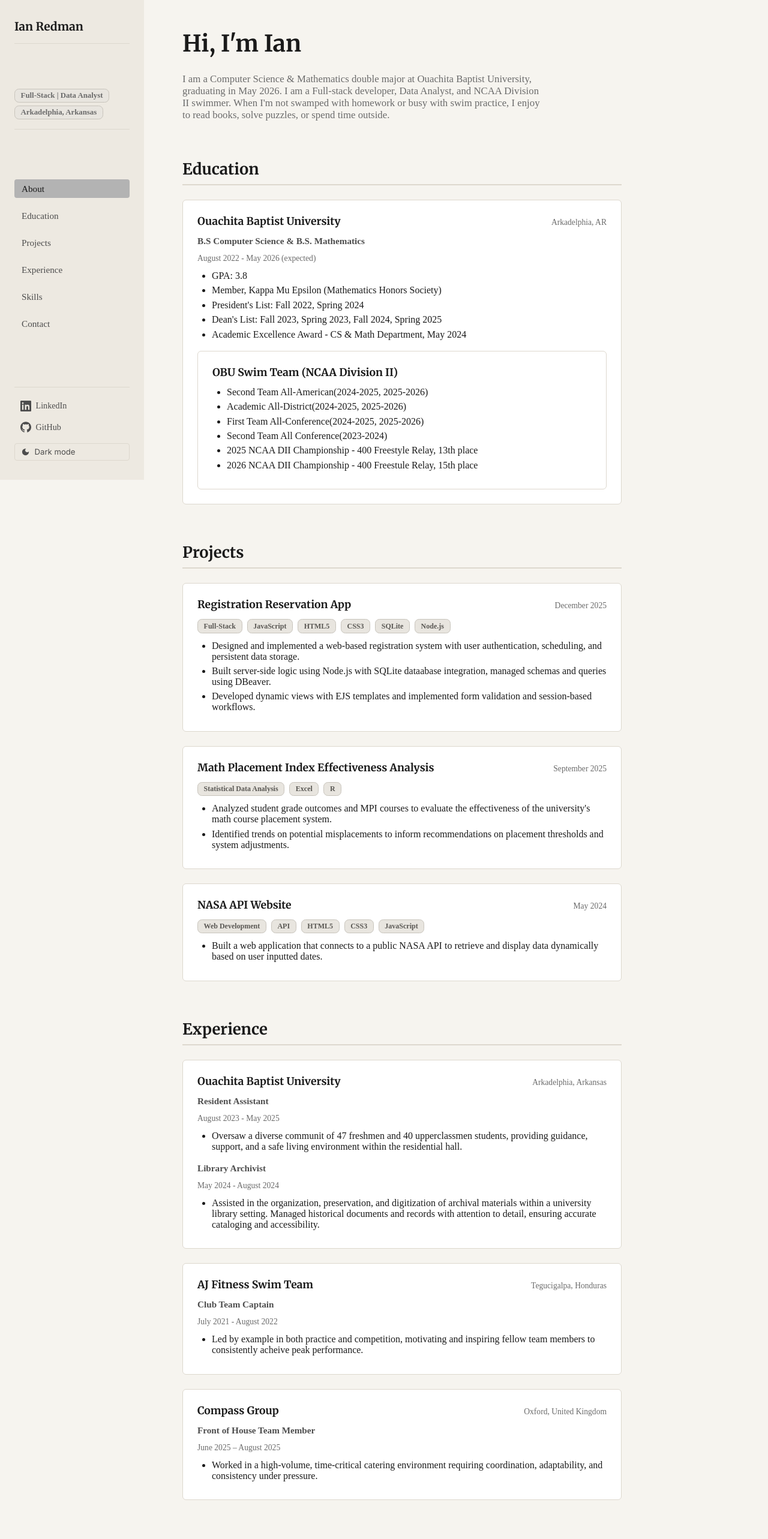
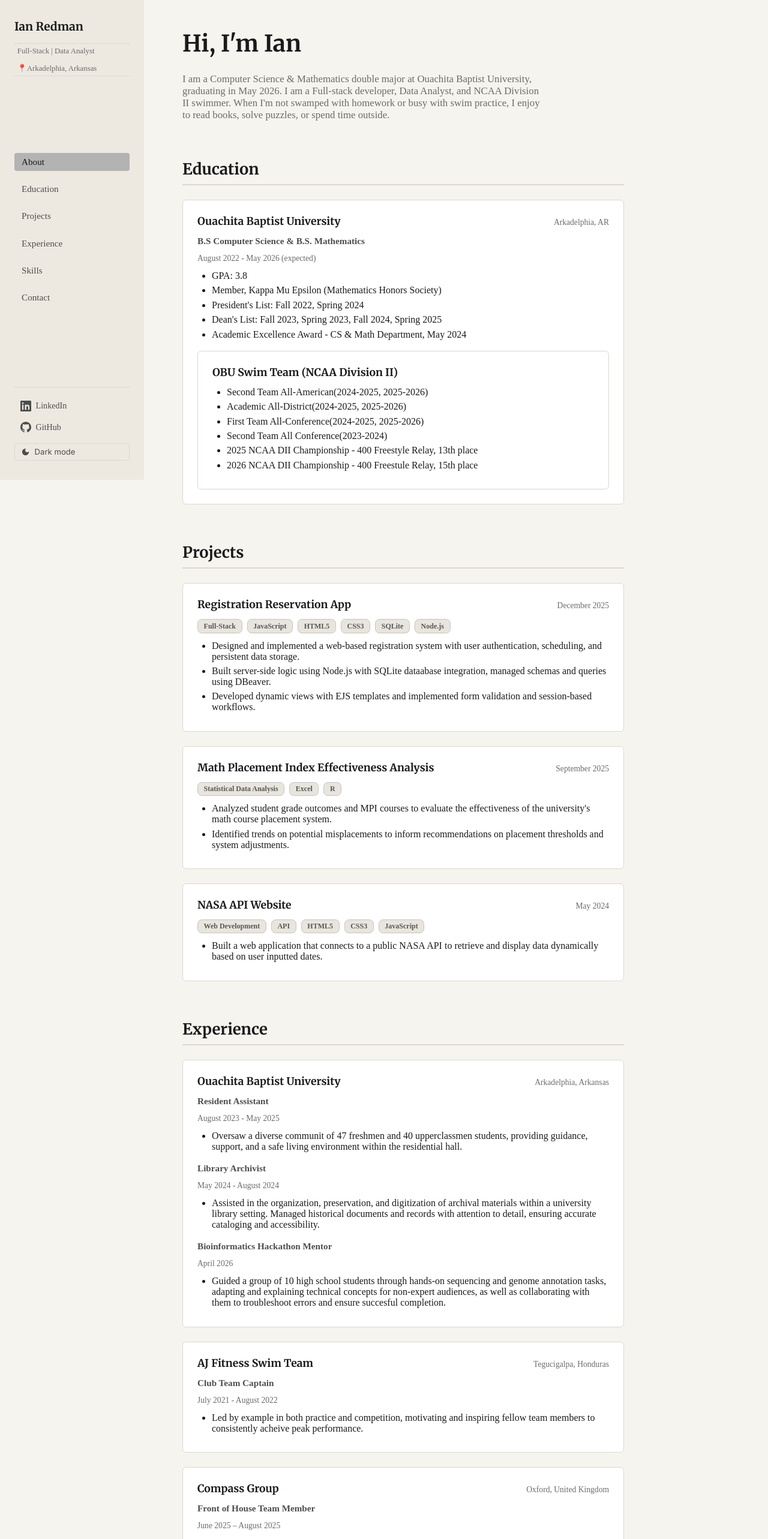
Before and after one commit to ianredmann/resume-website, a React (Vite) app: page / in a window 1280 px wide. Shown: the top 2566 px of the page at 60% size. Built offline with nearby package versions, Linux system fonts and the light colour scheme.

Commit message:
styling changes

```diff
--- a/src/App.css
+++ b/src/App.css
@@ -15,11 +15,19 @@
   left: 0;
   display: flex;
   flex-direction: column;
-  gap: 2rem;
+  gap: 0;
 }
 
+.sidebar-top{
+  display: flex;
+  flex-direction: column;
+  gap: 0.5 rem;
+  padding-bottom: 1.25 rem;
+  border-bottom: 1px solid var(--color-border);
+  margin-bottom: 1.25 rem;
+}
 .sidebar-name {
-  color: white;
+  color: var(--color-text);
   font-family: var(--font-serif);
   font-size: 1.2rem;
   font-weight: 700;
@@ -52,8 +60,8 @@
 
 .content {
   margin-left: 240px;
-  padding: 3rem 4rem;
-  max-width: 860px;
+  padding: 3rem 240px 3rem 4rem;
+  /* max-width: 860px; */
   width: 100%;
   display: flex;
   flex-direction: column;
@@ -277,16 +285,12 @@
 .sidebar-bio {
   display: flex;
   flex-direction: column;
-  gap: 0.3rem;
-  padding-top: 0;
-  padding-bottom: 1rem;
-  border-bottom: 1px solid var(--color-border);
-  margin-top: -0.5rem;
-  align-items: flex-start;
+  gap: 0.2rem;
 }
 
 .sidebar-bio p {
   font-size: 0.8rem;
+  padding: 0.3rem;
   color: var(--color-text-muted);
   margin: 0;
 }
--- a/src/components/Experience.jsx
+++ b/src/components/Experience.jsx
@@ -22,6 +22,15 @@
                     <li>Assisted in the organization, preservation, and digitization of archival
                         materials within a university library setting. Managed historical documents and
                         records with attention to detail, ensuring accurate cataloging and accessibility. </li>
+                </ul>
+
+                <p className="role">Bioinformatics Hackathon Mentor</p>
+                <p className="date">April 2026</p>
+                <ul>
+                    <li>Guided a group of 10 high school students through hands-on sequencing and genome annotation tasks,
+                        adapting and explaining technical concepts for non-expert audiences, as well as collaborating with
+                        them to troubleshoot errors and ensure succesful completion.
+                    </li>
                 </ul>
             </div>
 
--- a/src/components/Sidebar.jsx
+++ b/src/components/Sidebar.jsx
@@ -1,20 +1,3 @@
-//     useEffect(() => {
-//         const handleScroll = () => {
-//             const scrollPosition = window.scrollY + 120
-
-//             for (let i = sections.length - 1; i >= 0; i--) {
-//                 const section = document.getElementById(sections[i].id)
-//                 if (section && section.offsetTop <= scrollPosition) {
-//                     setActiveSection(sections[i].id)
-//                     break
-//                 }
-//             }
-//         }
-
-//         window.addEventListener('scroll', handleScroll)
-//         return () => window.removeEventListener('scroll', handleScroll)
-//     }, [])
-
 import { useState, useEffect } from 'react'
 
 function Sidebar() {
@@ -64,13 +47,83 @@
     }
 
     return (
+        // <aside className="sidebar">
+        //     <div className="sidebar-name">Ian Redman</div>
+        //     <div className="sidebar-bio">
+        //         <p className="tag">Full-Stack | Data Analyst</p>
+        //         <p className='tag'>📍Arkadelphia, Arkansas</p>
+        //     </div>
+        //     <nav>
+        //         <ul>
+        //             {sections.map((section) => (
+        //                 <li key={section.id}>
+        //                     <a
+        //                         href={`#${section.id}`}
+        //                         className={activeSection === section.id ? 'active' : ''}
+        //                         onClick={(e) => handleNavClick(e, section.id)}
+        //                     >
+        //                         {section.label}
+        //                     </a>
+        //                 </li>
+        //             ))}
+        //         </ul>
+        //     </nav>
+
+        //     <div className="sidebar-footer">
+        //         <div className="sidebar-links">
+        //             <a
+        //                 href="https://linkedin.com/in/ian-redman-1288b4263"
+        //                 target="_blank"
+        //                 rel="noreferrer"
+        //                 className="icon-link"
+        //                 title="LinkedIn"
+        //             >
+        //                 <svg xmlns="http://www.w3.org/2000/svg" width="18" height="18" viewBox="0 0 24 24" fill="currentColor">
+        //                     <path d="M20.447 20.452H17.21v-5.569c0-1.328-.027-3.037-1.852-3.037-1.853 0-2.136 1.445-2.136 2.939v5.667H9.987V9h3.102v1.561h.046c.431-.817 1.484-1.678 3.054-1.678 3.268 0 3.868 2.151 3.868 4.948v6.621zM5.337 7.433a1.8 1.8 0 1 1 0-3.601 1.8 1.8 0 0 1 0 3.601zm1.554 13.019H3.783V9h3.108v11.452zM22.225 0H1.771C.792 0 0 .774 0 1.729v20.542C0 23.227.792 24 1.771 24h20.451C23.2 24 24 23.227 24 22.271V1.729C24 .774 23.2 0 22.222 0h.003z" />
+        //                 </svg>
+        //                 <span>LinkedIn</span>
+        //             </a>
+        //             <a
+        //                 href="https://github.com/ianredmann"
+        //                 target="_blank"
+        //                 rel="noreferrer"
+        //                 className="icon-link"
+        //                 title="GitHub"
+        //             >
+        //                 <svg xmlns="http://www.w3.org/2000/svg" width="18" height="18" viewBox="0 0 24 24" fill="currentColor">
+        //                     <path d="M12 .297c-6.63 0-12 5.373-12 12 0 5.303 3.438 9.8 8.205 11.385.6.113.82-.258.82-.577 0-.285-.01-1.04-.015-2.04-3.338.724-4.042-1.61-4.042-1.61C4.422 18.07 3.633 17.7 3.633 17.7c-1.087-.744.084-.729.084-.729 1.205.084 1.838 1.236 1.838 1.236 1.07 1.835 2.809 1.305 3.495.998.108-.776.417-1.305.76-1.605-2.665-.3-5.466-1.332-5.466-5.93 0-1.31.465-2.38 1.235-3.22-.135-.303-.54-1.523.105-3.176 0 0 1.005-.322 3.3 1.23.96-.267 1.98-.399 3-.405 1.02.006 2.04.138 3 .405 2.28-1.552 3.285-1.23 3.285-1.23.645 1.653.24 2.873.12 3.176.765.84 1.23 1.91 1.23 3.22 0 4.61-2.805 5.625-5.475 5.92.42.36.81 1.096.81 2.22 0 1.606-.015 2.896-.015 3.286 0 .315.21.69.825.57C20.565 22.092 24 17.592 24 12.297c0-6.627-5.373-12-12-12" />
+        //                 </svg>
+        //                 <span>GitHub</span>
+        //             </a>
+        //         </div>
+
+        //         <button
+        //             className="theme-toggle"
+        //             onClick={() => setDarkMode(!darkMode)}
+        //             title={darkMode ? 'Switch to light mode' : 'Switch to dark mode'}
+        //         >
+        //             {darkMode ? (
+        //                 <svg xmlns="http://www.w3.org/2000/svg" width="15" height="15" viewBox="0 0 24 24" fill="currentColor">
+        //                     <path d="M12 17a5 5 0 1 0 0-10 5 5 0 0 0 0 10zm0 2a7 7 0 1 1 0-14 7 7 0 0 1 0 14zM11 1h2v3h-2V1zm0 19h2v3h-2v-3zM3.515 4.929l1.414-1.414L7.05 5.636 5.636 7.05 3.515 4.93zM16.95 18.364l1.414-1.414 2.121 2.121-1.414 1.414-2.121-2.121zm2.121-14.85 1.414 1.415-2.121 2.121-1.414-1.414 2.121-2.121zM5.636 16.95l1.414 1.414-2.121 2.121-1.414-1.414 2.121-2.121zM23 11v2h-3v-2h3zM4 11v2H1v-2h3z" />
+        //                 </svg>
+        //             ) : (
+        //                 <svg xmlns="http://www.w3.org/2000/svg" width="15" height="15" viewBox="0 0 24 24" fill="currentColor">
+        //                     <path d="M12 3a9 9 0 1 0 9 9c0-.46-.04-.92-.1-1.36a5.389 5.389 0 0 1-4.4 2.26 5.403 5.403 0 0 1-3.14-9.8c-.44-.06-.9-.1-1.36-.1z" />
+        //                 </svg>
+        //             )}
+        //             {darkMode ? 'Light mode' : 'Dark mode'}
+        //         </button>
+        //     </div>
+        // </aside>
             <aside className="sidebar">
+              <div className="sidebar-top">
                 <div className="sidebar-name">Ian Redman</div>
                 <div className="sidebar-bio">
-                <p className="tag">Full-Stack | Data Analyst</p>
-                <p className='tag'>Arkadelphia, Arkansas</p>
+                  <p>Full-Stack | Data Analyst</p>
+                  <p>📍Arkadelphia, Arkansas</p>
+                </div>
+              </div>
 
-            </div>
               <nav>
                 <ul>
                   {sections.map((section) => (
@@ -89,32 +142,31 @@
 
               <div className="sidebar-footer">
                 <div className="sidebar-links">
-                    <a
-                        href="https://linkedin.com/in/ian-redman-1288b4263"
+                  <a href="https://linkedin.com/in/ian-redman"
                     target="_blank"
                     rel="noreferrer"
                     className="icon-link"
                     title="LinkedIn"
                     >
+
                     <svg xmlns="http://www.w3.org/2000/svg" width="18" height="18" viewBox="0 0 24 24" fill="currentColor">
-                            <path d="M20.447 20.452H17.21v-5.569c0-1.328-.027-3.037-1.852-3.037-1.853 0-2.136 1.445-2.136 2.939v5.667H9.987V9h3.102v1.561h.046c.431-.817 1.484-1.678 3.054-1.678 3.268 0 3.868 2.151 3.868 4.948v6.621zM5.337 7.433a1.8 1.8 0 1 1 0-3.601 1.8 1.8 0 0 1 0 3.601zm1.554 13.019H3.783V9h3.108v11.452zM22.225 0H1.771C.792 0 0 .774 0 1.729v20.542C0 23.227.792 24 1.771 24h20.451C23.2 24 24 23.227 24 22.271V1.729C24 .774 23.2 0 22.222 0h.003z" />
+                      <path d="M20.447 20.452H17.21v-5.569c0-1.328-.027-3.037-1.852-3.037-1.853 0-2.136 1.445-2.136 2.939v5.667H9.987V9h3.102v1.561h.046c.431-.817 1.484-1.678 3.054-1.678 3.268 0 3.868 2.151 3.868 4.948v6.621zM5.337 7.433a1.8 1.8 0 1 1 0-3.601 1.8 1.8 0 0 1 0 3.601zm1.554 13.019H3.783V9h3.108v11.452zM22.225 0H1.771C.792 0 0 .774 0 1.729v20.542C0 23.227.792 24 1.771 24h20.451C23.2 24 24 23.227 24 22.271V1.729C24 .774 23.2 0 22.222 0h.003z"/>
                     </svg>
                     <span>LinkedIn</span>
                   </a>
-                    <a
-                        href="https://github.com/ianredmann"
+                  <a href="https://github.com/ianredmann"
                     target="_blank"
                     rel="noreferrer"
                     className="icon-link"
                     title="GitHub"
                     >
+
                     <svg xmlns="http://www.w3.org/2000/svg" width="18" height="18" viewBox="0 0 24 24" fill="currentColor">
-                            <path d="M12 .297c-6.63 0-12 5.373-12 12 0 5.303 3.438 9.8 8.205 11.385.6.113.82-.258.82-.577 0-.285-.01-1.04-.015-2.04-3.338.724-4.042-1.61-4.042-1.61C4.422 18.07 3.633 17.7 3.633 17.7c-1.087-.744.084-.729.084-.729 1.205.084 1.838 1.236 1.838 1.236 1.07 1.835 2.809 1.305 3.495.998.108-.776.417-1.305.76-1.605-2.665-.3-5.466-1.332-5.466-5.93 0-1.31.465-2.38 1.235-3.22-.135-.303-.54-1.523.105-3.176 0 0 1.005-.322 3.3 1.23.96-.267 1.98-.399 3-.405 1.02.006 2.04.138 3 .405 2.28-1.552 3.285-1.23 3.285-1.23.645 1.653.24 2.873.12 3.176.765.84 1.23 1.91 1.23 3.22 0 4.61-2.805 5.625-5.475 5.92.42.36.81 1.096.81 2.22 0 1.606-.015 2.896-.015 3.286 0 .315.21.69.825.57C20.565 22.092 24 17.592 24 12.297c0-6.627-5.373-12-12-12" />
+                      <path d="M12 .297c-6.63 0-12 5.373-12 12 0 5.303 3.438 9.8 8.205 11.385.6.113.82-.258.82-.577 0-.285-.01-1.04-.015-2.04-3.338.724-4.042-1.61-4.042-1.61C4.422 18.07 3.633 17.7 3.633 17.7c-1.087-.744.084-.729.084-.729 1.205.084 1.838 1.236 1.838 1.236 1.07 1.835 2.809 1.305 3.495.998.108-.776.417-1.305.76-1.605-2.665-.3-5.466-1.332-5.466-5.93 0-1.31.465-2.38 1.235-3.22-.135-.303-.54-1.523.105-3.176 0 0 1.005-.322 3.3 1.23.96-.267 1.98-.399 3-.405 1.02.006 2.04.138 3 .405 2.28-1.552 3.285-1.23 3.285-1.23.645 1.653.24 2.873.12 3.176.765.84 1.23 1.91 1.23 3.22 0 4.61-2.805 5.625-5.475 5.92.42.36.81 1.096.81 2.22 0 1.606-.015 2.896-.015 3.286 0 .315.21.69.825.57C20.565 22.092 24 17.592 24 12.297c0-6.627-5.373-12-12-12"/>
                     </svg>
                     <span>GitHub</span>
                   </a>
                 </div>
-
                 <button
                   className="theme-toggle"
                   onClick={() => setDarkMode(!darkMode)}
@@ -122,17 +174,17 @@
                 >
                   {darkMode ? (
                     <svg xmlns="http://www.w3.org/2000/svg" width="15" height="15" viewBox="0 0 24 24" fill="currentColor">
-                            <path d="M12 17a5 5 0 1 0 0-10 5 5 0 0 0 0 10zm0 2a7 7 0 1 1 0-14 7 7 0 0 1 0 14zM11 1h2v3h-2V1zm0 19h2v3h-2v-3zM3.515 4.929l1.414-1.414L7.05 5.636 5.636 7.05 3.515 4.93zM16.95 18.364l1.414-1.414 2.121 2.121-1.414 1.414-2.121-2.121zm2.121-14.85 1.414 1.415-2.121 2.121-1.414-1.414 2.121-2.121zM5.636 16.95l1.414 1.414-2.121 2.121-1.414-1.414 2.121-2.121zM23 11v2h-3v-2h3zM4 11v2H1v-2h3z" />
+                      <path d="M12 17a5 5 0 1 0 0-10 5 5 0 0 0 0 10zm0 2a7 7 0 1 1 0-14 7 7 0 0 1 0 14zM11 1h2v3h-2V1zm0 19h2v3h-2v-3zM3.515 4.929l1.414-1.414L7.05 5.636 5.636 7.05 3.515 4.93zM16.95 18.364l1.414-1.414 2.121 2.121-1.414 1.414-2.121-2.121zm2.121-14.85 1.414 1.415-2.121 2.121-1.414-1.414 2.121-2.121zM5.636 16.95l1.414 1.414-2.121 2.121-1.414-1.414 2.121-2.121zM23 11v2h-3v-2h3zM4 11v2H1v-2h3z"/>
                     </svg>
                   ) : (
                     <svg xmlns="http://www.w3.org/2000/svg" width="15" height="15" viewBox="0 0 24 24" fill="currentColor">
-                            <path d="M12 3a9 9 0 1 0 9 9c0-.46-.04-.92-.1-1.36a5.389 5.389 0 0 1-4.4 2.26 5.403 5.403 0 0 1-3.14-9.8c-.44-.06-.9-.1-1.36-.1z" />
+                      <path d="M12 3a9 9 0 1 0 9 9c0-.46-.04-.92-.1-1.36a5.389 5.389 0 0 1-4.4 2.26 5.403 5.403 0 0 1-3.14-9.8c-.44-.06-.9-.1-1.36-.1z"/>
                     </svg>
                   )}
                   {darkMode ? 'Light mode' : 'Dark mode'}
                 </button>
               </div>
-        </aside>
+            </aside >
     )
 }
 
```
Lines whose indentation alone changed are shown as unchanged.
